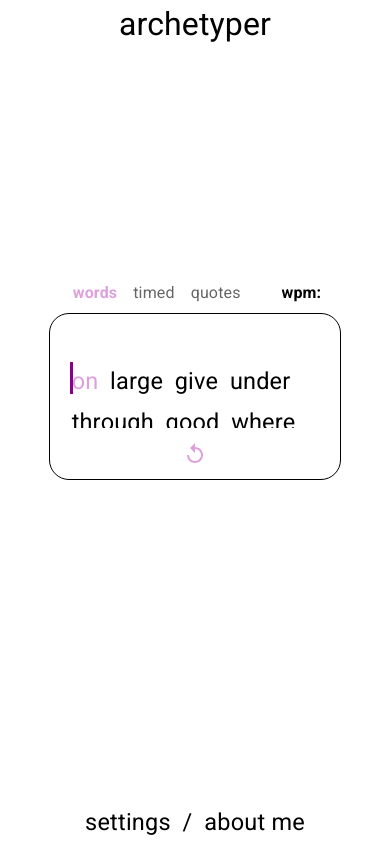
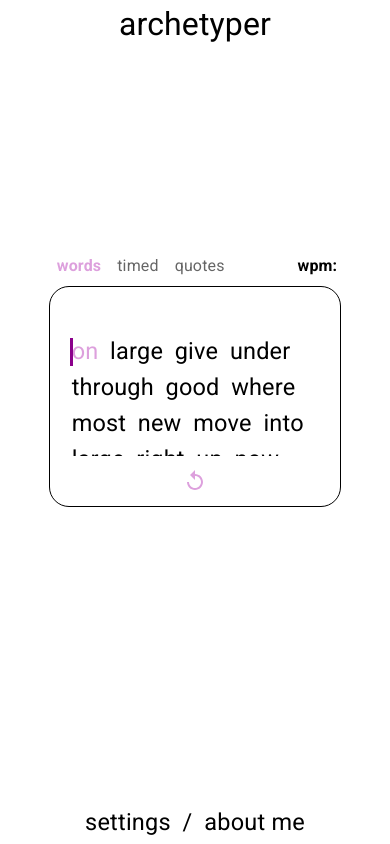
Before and after one commit to nkuek/archetyper, a React (Create React App) app in the folder frontend/: page / in a window 390 px wide. Built offline with nearby package versions, Linux system fonts and the light colour scheme.

Commit message:
responsive word box and caret

```diff
--- a/frontend/src/app/App.tsx
+++ b/frontend/src/app/App.tsx
@@ -119,7 +119,7 @@ const App = () => {
               minHeight: '30%',
               top: -64,
               position: 'relative',
-              '@media screen and (max-height: 450px)': {
+              '@media screen and (max-height: 550px)': {
                 top: 0,
               },
             }}
--- a/frontend/src/components/WordBox/Word.tsx
+++ b/frontend/src/components/WordBox/Word.tsx
@@ -61,7 +61,7 @@ const Word: FC<IProps> = (props) => {
       key={wordIdx}
       sx={{
         display: 'flex',
-        margin: '0.125em 0.25em',
+        margin: '0.25em',
         textDecoration: word.skipped
           ? `underline ${theme.incorrect || 'red'}`
           : 'none',
--- a/frontend/src/components/WordBox/index.tsx
+++ b/frontend/src/components/WordBox/index.tsx
@@ -126,15 +126,20 @@ const WordBox: FC<IProps> = ({ setShowTip, setShowWarning }) => {
           sx={{
             position: 'relative',
             zIndex: 1,
-            height: '8vh',
-            '@media screen and (max-height: 450px)': {
-              height: '20vh',
+            height: {
+              xs: '14.5vh',
+              md: '10vh',
+            },
+            '@media screen and (max-height: 800px) and (max-width: 1280px)': {
+              height: '22vh',
+              lineHeight: '1.75rem',
             },
             overflow: 'hidden',
             fontSize: 'clamp(1rem, 5vw + .25rem, 1.5rem)',
             width: '100%',
             display: 'flex',
             flexWrap: 'wrap',
+            lineHeight: 'clamp(1.5rem, 5vw + .25rem, 2.25rem)',
           }}
           id="wordBox"
         >
--- a/frontend/src/components/WordOptions/Wpm.tsx
+++ b/frontend/src/components/WordOptions/Wpm.tsx
@@ -9,7 +9,12 @@ const Wpm = () => {
   return (
     <div style={{ display: 'flex', alignSelf: 'flex-end' }}>
       <Typography
-        sx={{ color: textColor, marginRight: '.25em', fontWeight: 'bold' }}
+        sx={{
+          color: textColor,
+          marginLeft: '.5em',
+          marginRight: '.25em',
+          fontWeight: 'bold',
+        }}
       >
         {'wpm: '}
       </Typography>
--- a/frontend/src/components/WordOptions/index.tsx
+++ b/frontend/src/components/WordOptions/index.tsx
@@ -53,6 +53,8 @@ const WordOptions = () => {
         display: 'flex',
         justifyContent: 'space-between',
         marginBottom: '.5em',
+        flexWrap: 'wrap',
+        padding: 0,
       }}
     >
       <Box
--- a/frontend/src/hooks/useCaretStyling.ts
+++ b/frontend/src/hooks/useCaretStyling.ts
@@ -32,10 +32,10 @@ export const useCaretStyling = () => {
   return useMemo(() => {
     const { top, left } = caretSpacing;
     return {
-      height: '2rem',
-      width: 3,
-      top: top - 2,
-      left: left - 2,
+      height: 'clamp(1.5rem, 5vw + .5rem, 2rem)',
+      width: 'clamp(1px, 1vw - 1px, 3px)',
+      top: `clamp(${top - 3}px, 1.5vw - 1px, ${top + 2}px)`,
+      left: `clamp(${left - 4}px, 3vw - 1px, ${left - 2}px)`,
       position: 'absolute',
       backgroundColor: theme.currentChar,
       animation: !timer.id
```
